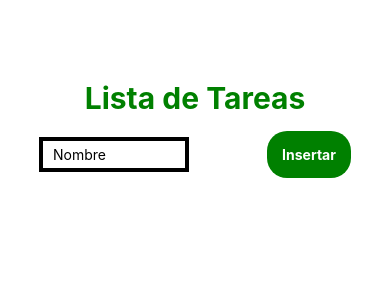
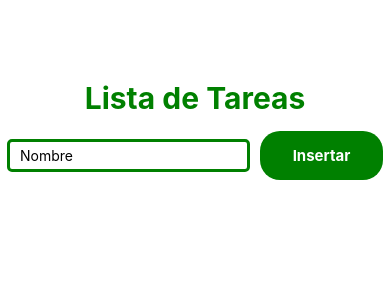
Before and after one commit to YesicaChui/lista_optimizada_react_native, a React Native app: screen / in a window 390 px wide. Shown: the top 300 px of the page. Built offline with nearby package versions, Linux system fonts and the light colour scheme.

Commit message:
Estilizando proyecto

```diff
--- a/src/components/AddTarea.js
+++ b/src/components/AddTarea.js
@@ -21,22 +21,31 @@ const AddTarea = ({setNewTitleTarea,newTitleTarea,handlerAddTarea}) => {
     flexDirection: "row",
     alignItems: "center",
     alignSelf: "stretch",
-    justifyContent: "space-around"
+    justifyContent: "space-around",
+    marginHorizontal:7,
+    gap:10
   },
   input: {
-    borderWidth: 4,
+    flex:7,
+    borderWidth: 3,
     paddingHorizontal: 10,
     paddingVertical: 5,
-    width: 150
+    width: 150,
+    borderRadius:5,
+    borderColor: "green"
   },
   botonInsertar:{
+    flex:3,
     backgroundColor:"green",
     padding:15,
     borderRadius:20
   },
   textBotonInsertar:{
     color:"white",
-    fontWeight:"700"
+    fontWeight:"700",
+    textAlign:"center",
+    fontSize: 15
+
   }
 
  })
--- a/src/components/ListTareas/CardTarea.js
+++ b/src/components/ListTareas/CardTarea.js
@@ -1,12 +1,16 @@
-import { View,Text, Button,StyleSheet } from "react-native"
+import { View, Text, Button, StyleSheet } from "react-native"
 
-const CardTarea = ({item,handlerDeleteModal,handlerCompletarTarea}) => {
+const CardTarea = ({ item, handlerDeleteModal, handlerCompletarTarea }) => {
   return (
     <View style={styles.cardTarea}>
-            <Text style={item.completado?styles.cardTitleTachado:styles.cardTitle}>{item.title}</Text>
-            <Button color={"#fff"} title="❌" onPress={() => handlerDeleteModal(item)} />
-            <Button color={"#fff"} title="✅" onPress={() => handlerCompletarTarea(item)} />
-          </View>
+      <View style={styles.cardBoxText}>
+        <Text style={item.completado ? styles.cardTitleTachado : styles.cardTitle}>{item.title}</Text>
+      </View>
+      <View style={styles.cardBoxButtons}>
+        <Button color={"#fff"} title="❌" onPress={() => handlerDeleteModal(item)} />
+        <Button color={"#fff"} title="✅" onPress={() => handlerCompletarTarea(item)} />
+      </View>
+    </View>
   )
 }
 const styles = StyleSheet.create({
@@ -16,14 +20,31 @@ const styles = StyleSheet.create({
     margin: 10,
     justifyContent: "space-evenly",
     alignItems: "center",
-    borderWidth: 4,
+    borderWidth: 2,
+    borderColor: "green",
     borderRadius: 8,
+
   },
-  cardTitle:{
-    fontSize:12
+  cardTitle: {
+    fontSize: 20,
+    fontWeight: "500",
+
+
   },
-  cardTitleTachado:{
-    textDecorationLine:"line-through"
+  cardTitleTachado: {
+    textDecorationLine: "line-through",
+    fontSize: 20,
+    fontWeight: "500",
+    textDecorationColor: "green",
+    borderBottomWidth: 2,
+    borderBottomColor: "green"
+  },
+  cardBoxText:{
+    flex:3
+  },
+  cardBoxButtons:{
+    flex:1,
+    gap:8
   }
 })
 export default CardTarea
--- a/src/components/ListTareas/index.js
+++ b/src/components/ListTareas/index.js
@@ -20,7 +20,8 @@ const ListTareas = ({ tareas, handlerDeleteModal,handlerCompletarTarea }) => {
 }
 const styles = StyleSheet.create({
   listContainer: {
-    width: "100%"
+    width: "100%",
+    marginBottom:100
   },
 
 })
--- a/src/components/ModalDelete.js
+++ b/src/components/ModalDelete.js
@@ -31,14 +31,17 @@ const styles = StyleSheet.create(
     },
     modalContent:{
       width: "80%",
-      borderWidth: 2,
+      borderRadius:10,
       padding: 10,
       gap: 10,
-      backgroundColor:"red",
+      backgroundColor:"#00d26a",
 
     },
     modalText:{
       textAlign: "center",
+      color: "#fff",
+      fontWeight:"700",
+      fontSize: 20
     },
 
   }
```
